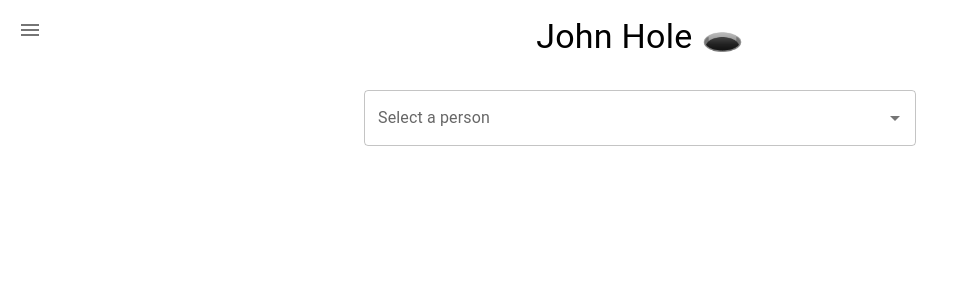
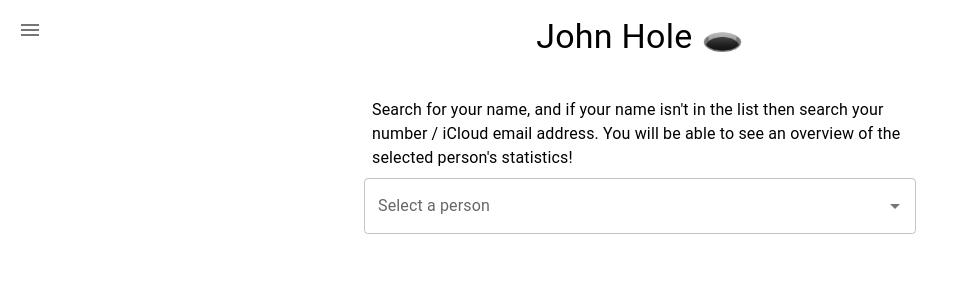
Before and after one commit to taipeik9/john-hole, a React (Vite) app in the folder app/: page /people in a window 1280 px wide. Shown: the top 300 px of the page, without its empty margins (0-958 px from the left). Built offline with nearby package versions, Linux system fonts and the light colour scheme.

Commit message:
added blurb

```diff
--- a/app/src/pages/People.tsx
+++ b/app/src/pages/People.tsx
@@ -6,6 +6,7 @@ import {
   Autocomplete,
   TextField,
   Grid2 as Grid,
+  Typography,
 } from "@mui/material";
 
 type Label = {
@@ -38,6 +39,12 @@ export default function People() {
 
   return (
     <Container maxWidth="sm" sx={{ p: 2 }}>
+      <Typography sx={{ m: 1 }}>
+        Search for your name, and if your name isn't in the list then search
+        your number / iCloud email address. You will be able to see an overview
+        of the selected person's statistics!
+      </Typography>
+
       {data && (
         <Autocomplete
           disablePortal
```
